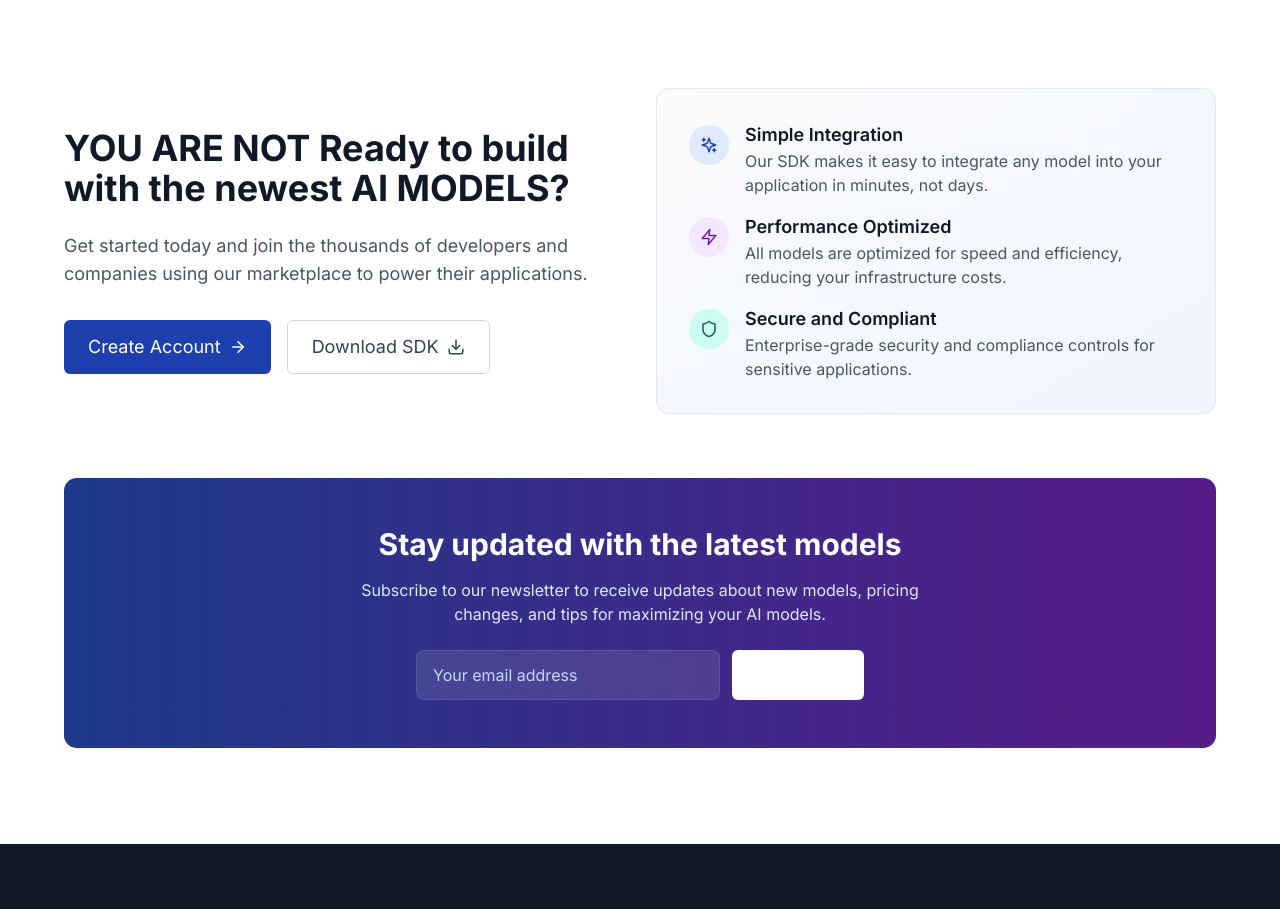
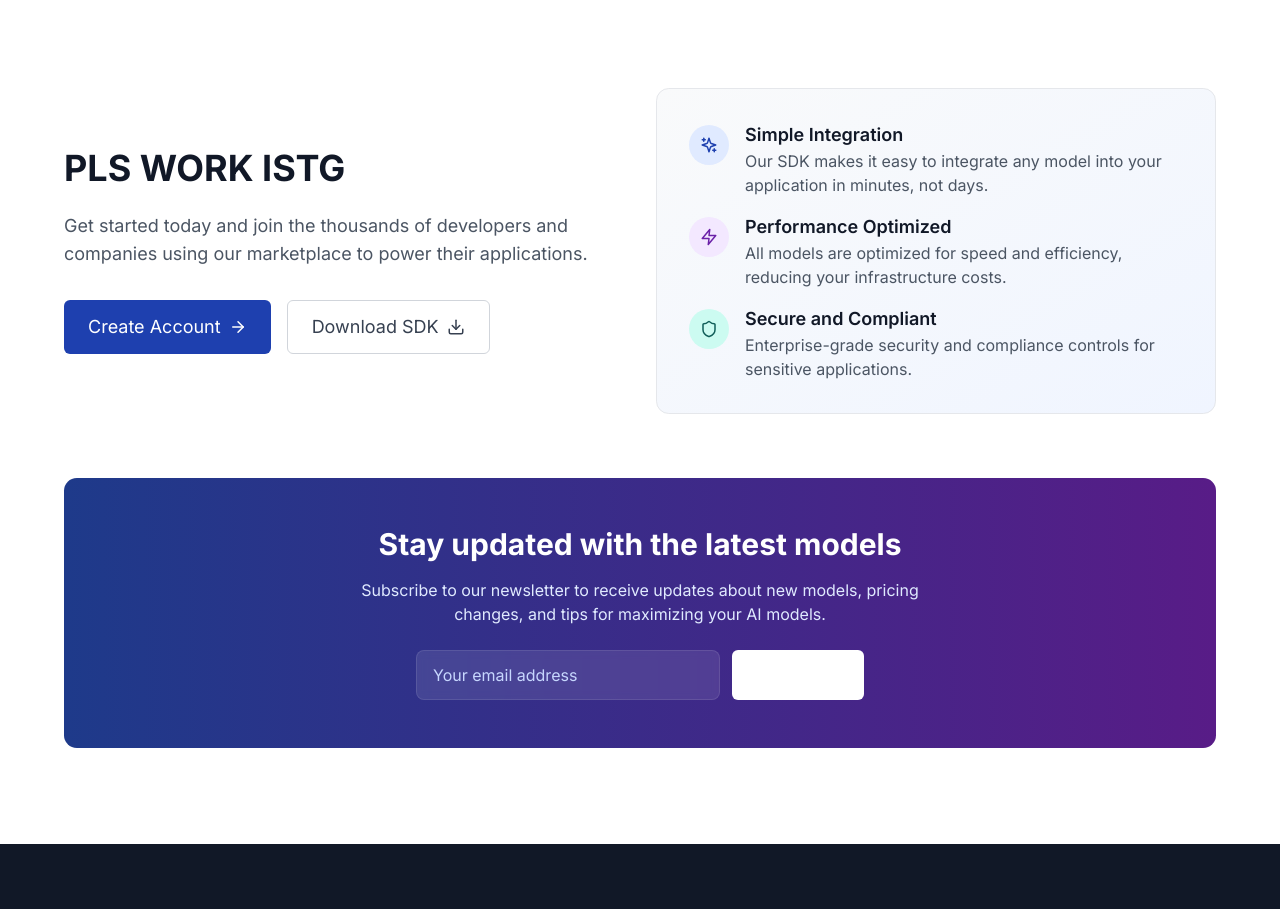
Before and after one commit to nakshatraraghav/sample-landing-page-for-nimbus, a React (Vite) app: page / in a window 1280 px wide. Shown: the part 4120-5029 px from the top of the page. Built offline with nearby package versions, Linux system fonts and the light colour scheme.

Commit message:
updated with new content

```diff
--- a/src/sections/CallToActionSection.tsx
+++ b/src/sections/CallToActionSection.tsx
@@ -11,7 +11,7 @@ const CallToActionSection: React.FC = () => {
           <div className="grid grid-cols-1 lg:grid-cols-2 gap-8 items-center">
             <div>
               <h2 className="text-3xl md:text-4xl font-bold text-gray-900 mb-6">
-                YOU ARE NOT Ready to build with the newest AI MODELS?
+                PLS WORK ISTG
               </h2>
               <p className="text-lg text-gray-600 mb-8">
                 Get started today and join the thousands of developers and
```
